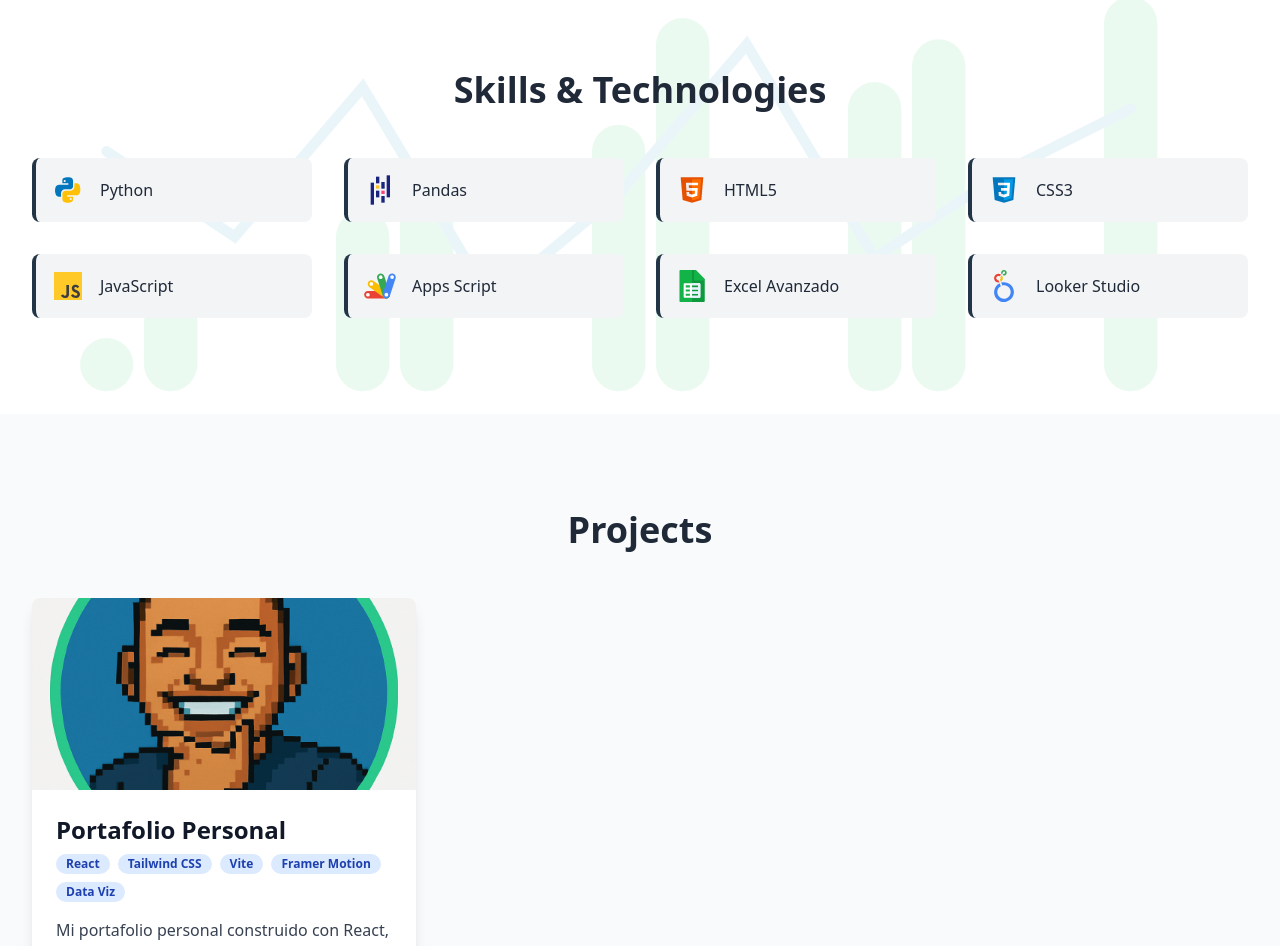
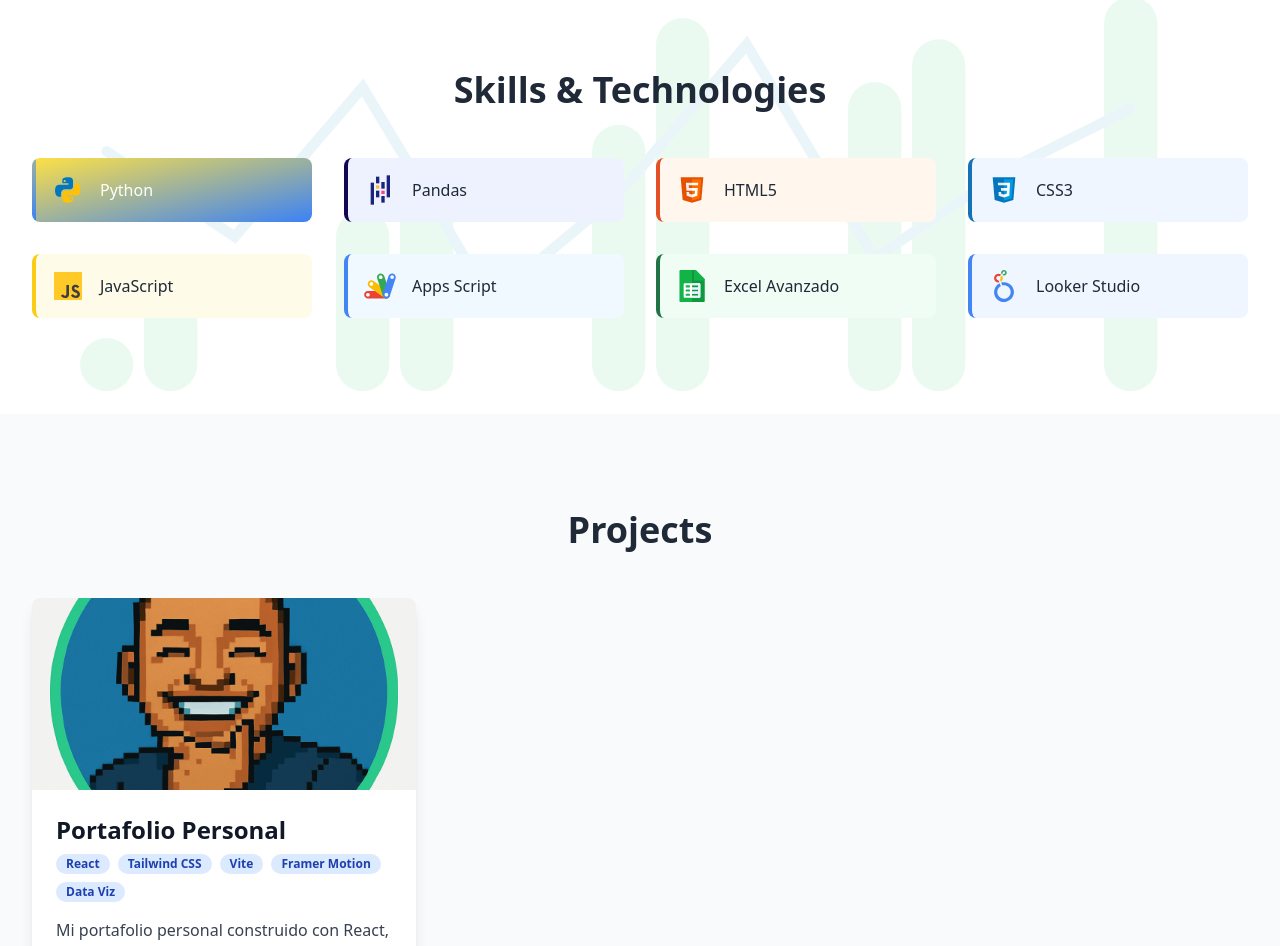
Before and after one commit to CamiloTechCore/WEBCamiloTechCore, a React (Vite) app: page / in a window 1280 px wide. Shown: the part 1818-2764 px from the top of the page. Built offline with nearby package versions, Linux system fonts and the light colour scheme; no server answers.

Commit message:
mejoramos el mapa de palabras

```diff
--- a/src/components/TechnologyCard.jsx
+++ b/src/components/TechnologyCard.jsx
@@ -1,18 +1,30 @@
 // src/components/TechnologyCard.jsx
 
-function TechnologyCard({ name, Icon, color }) {
-  // Estilos dinámicos usando el color recibido
-  const iconStyle = { color: `var(--color-${color})` };
-  const borderStyle = { borderColor: `var(--color-${color})` };
+function TechnologyCard({ name, Icon, styling }) {
+  // Construimos las clases de la tarjeta dinámicamente a partir de la prop 'styling'
+  const cardClasses = `
+    flex items-center gap-4 rounded-lg p-4 transition-all duration-300
+    hover:-translate-y-1
+    ${styling.gradient ? styling.gradient : (styling.bgColor || 'bg-gray-100 dark:bg-gray-800')}
+    ${styling.borderColor ? `border-l-4 ${styling.borderColor}` : 'border-l-4 border-transparent'}
+  `;
+
+  // Construimos las clases para el icono
+  const iconClasses = `
+    h-8 w-8
+    ${styling.iconColor || 'text-gray-700 dark:text-gray-300'}
+  `;
+
+  // Construimos las clases para el texto
+  const textClasses = `
+    font-medium
+    ${styling.textColor || 'text-gray-800 dark:text-white'}
+  `;
 
   return (
-    // Aplicamos el color al borde izquierdo y al pasar el ratón
-    <div
-      className="group flex items-center gap-4 rounded-lg bg-gray-100 p-4 transition-all duration-300  hover:bg-green-400 dark:hover:bg-green-400 dark:bg-gray-800 border-l-4"
-      style={{'--color-python': '#3776AB', '--color-pandas': '#130754', '--color-html': '#E34F26', '--color-css': '#1572B6', '--color-javascript': '#F7DF1E', '--color-appsscript': '#4285F4', '--color-excel': '#217346', '--color-looker': '#4285F4', borderColor: `var(--color-${color})`}}
-    >
-      <Icon className="h-8 w-8 transition-colors duration-300 group-hover:text-[var(--color-icon)]" style={{'--color-icon': `var(--color-${color})`}}/>
-      <span className="font-medium text-gray-800 dark:text-white">{name}</span>
+    <div className={cardClasses}>
+      <Icon className={iconClasses} />
+      <span className={textClasses}>{name}</span>
     </div>
   );
 }
```
